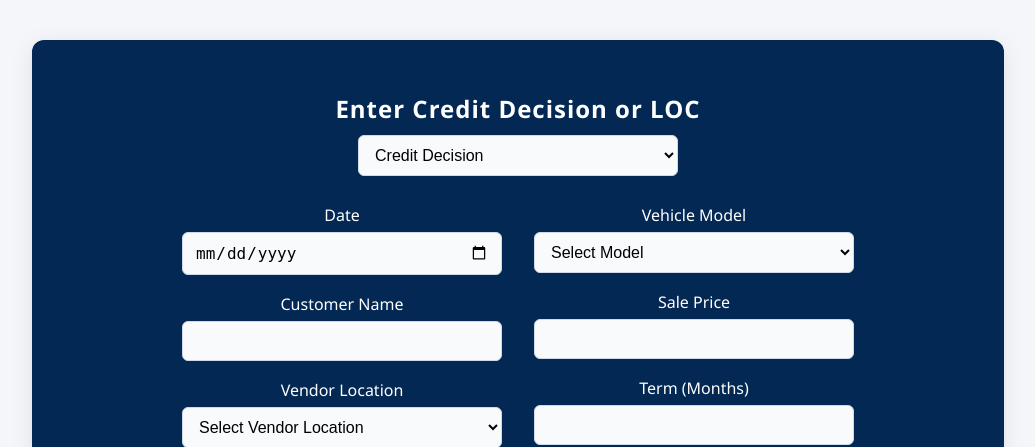
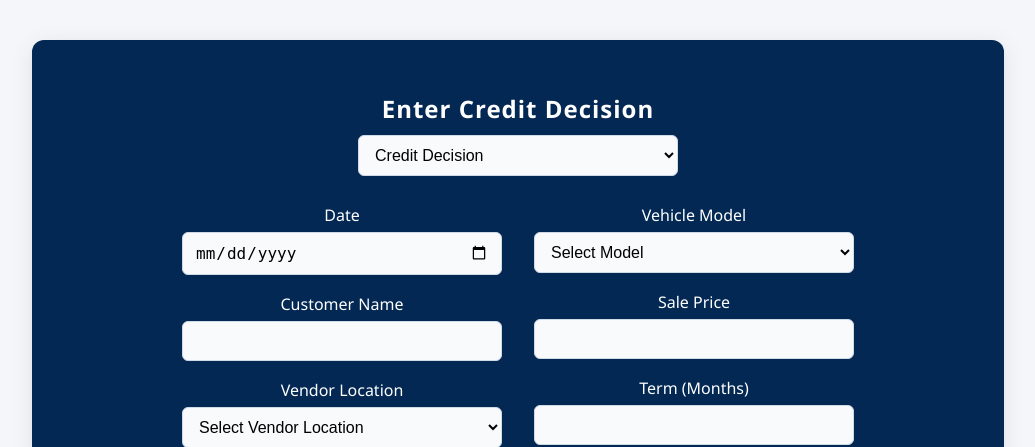
Before and after one commit to jordanks93/deal_decision_interface, a Flask app: page / in a window 1280 px wide. Shown: the top 447 px of the page, without its empty margins (122-1157 px from the left). Run offline with Flask 3, Linux system fonts and the light colour scheme.

Commit message:
updated headers for mode change

```diff
--- a/templates/form.html
+++ b/templates/form.html
@@ -7,7 +7,7 @@
 <body>
     <div class="container">
         <h2>
-            <span id="form-title">Enter Credit Decision or LOC</span>
+            <span id="form-title">Enter Credit Decision</span>
             <select id="mode-select" style="float:center; margin-top:10px;">
                 <option value="credit">Credit Decision</option>
                 <option value="loc">Line of Credit</option>
@@ -273,7 +273,7 @@
         } else {
             document.getElementById('credit-form').style.display = 'none';
             document.getElementById('loc-form').style.display = '';
-            document.getElementById('form-title').textContent = 'Enter Open Line of Credit';
+            document.getElementById('form-title').textContent = 'Enter Line of Credit';
         }
     });
     </script>
```
